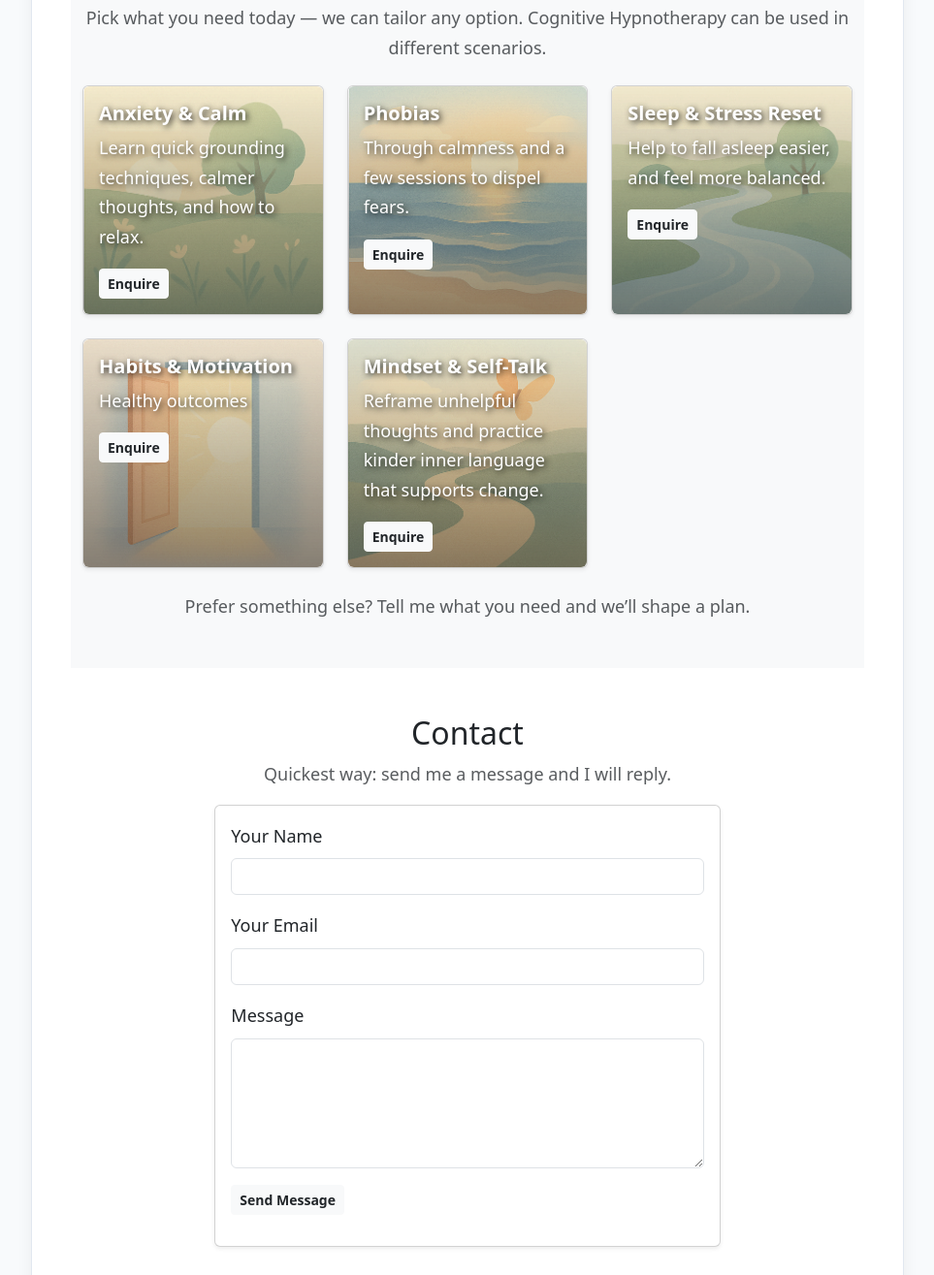
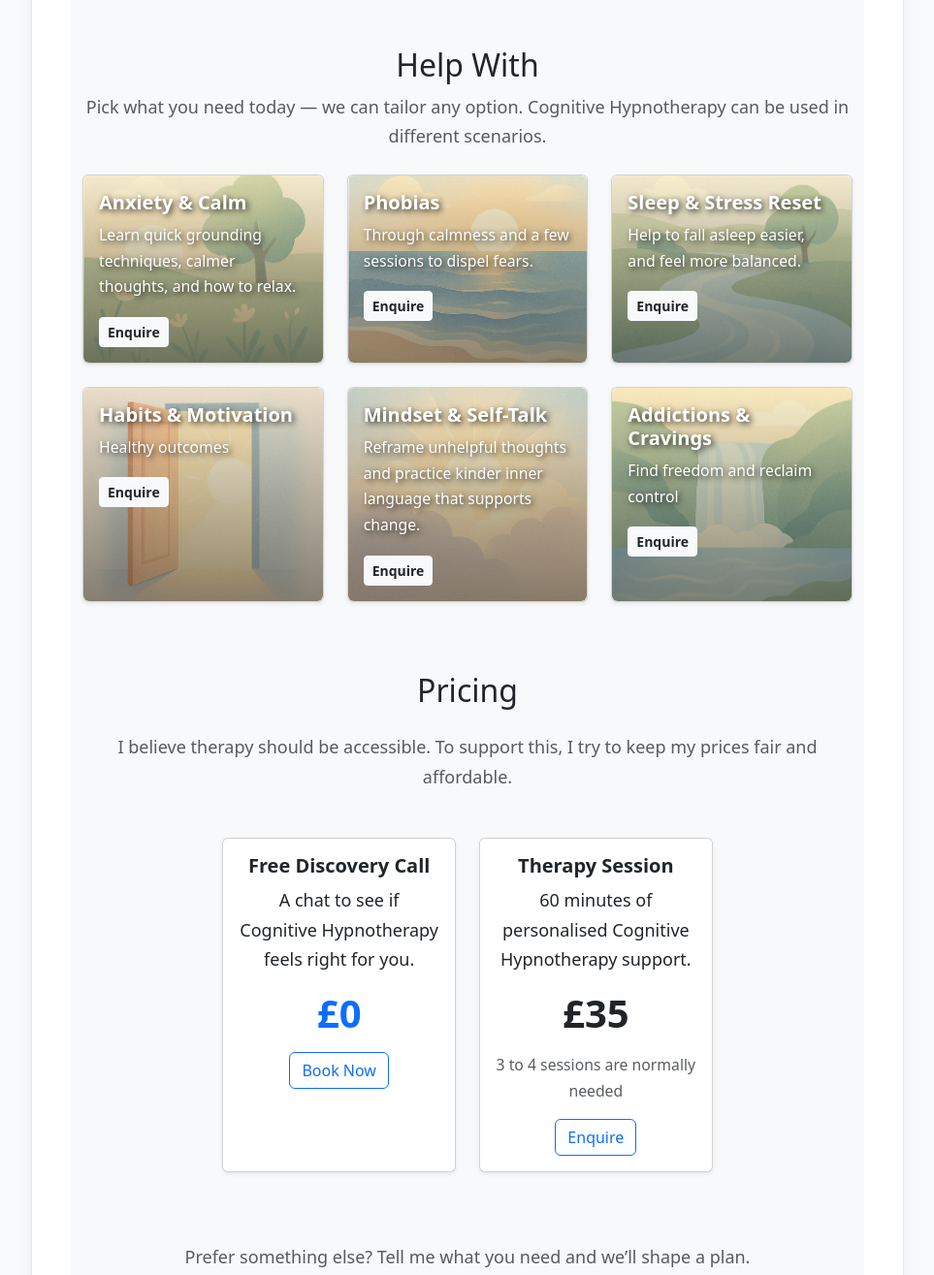
Before and after one commit to TigerLily77/positive-possibilities, a plain HTML site: page index.html in a window 1280 px wide. Shown: the part 884-2199 px from the top of the page at 97% size, without its empty margins (158-1121 px from the left). Drawn offline with nearby package versions, Linux system fonts and the light colour scheme.

Commit message:
New photos and updated files

```diff
--- a/index.html
+++ b/index.html
@@ -53,6 +53,10 @@
     .hero + #about {
   margin-top: -1rem; /* pulls About up closer to the divider */
 }
+.image-text {
+  font-size: 2rem;   /* try 1.5rem to 2rem instead of large default */
+  line-height: 1.3;  /* keeps it readable */
+}
   </style>
 </head>
 <body>
@@ -106,12 +110,13 @@
           <p>
             Welcome — I’m Nadia Bhim, and I work with people who want calm, clarity, and confidence.
             Together, with Hypnotherapy, I can help you to find simple ways to reduce stress, build helpful habits, and reconnect
-            with your strengths. I offer practical tools, warm accountability, and space to breathe.
+            with your strength with a pace that feels right for you.
+            Hypnotherapy is a gentle way of guiding you into deep relaxation, where your mind feels calmer and more focused. In this state, it becomes easier to let go of unhelpful patterns and open up to more positive, supportive thoughts..
           </p>
           <p>
             Whether you’re easing anxiety, preparing for a big change, or just want
             a steadier daily rhythm, we’ll keep it doable and kind.
-            I can offer support in person in Sutton, UK, or online.
+            I can offer support in person, or online.
           </p>
         </div>
       </div>
@@ -138,7 +143,7 @@
               <h5 class="card-title fw-bold" style="text-shadow: 2px 2px 6px rgba(0,0,0,0.8);">
               Anxiety & Calm
               </h5>
-              <p class="card-text" style="text-shadow: 2px 2px 6px rgba(0,0,0,0.8);">
+              <p class="card-text small" style="text-shadow: 2px 2px 6px rgba(0,0,0,0.8);">
               Learn quick grounding techniques, calmer thoughts, and how to relax.
               </p>
               <a href="#contact" class="btn btn-light btn-sm text-dark fw-bold">Enquire</a>
@@ -159,7 +164,7 @@
               <div class="card-body position-relative" style="z-index: 2;">
               <h5 class="card-title fw-bold" style="text-shadow: 2px 2px 6px rgba(0,0,0,0.8);">
                 Phobias</h5>
-                 <p class="card-text" style="text-shadow: 2px 2px 6px rgba(0,0,0,0.8);">Through calmness and a few sessions to dispel fears.</p>
+                 <p class="card-text small" style="text-shadow: 2px 2px 6px rgba(0,0,0,0.8);">Through calmness and a few sessions to dispel fears.</p>
                 <a href="#contact" class="btn btn-light btn-sm text-dark fw-bold">Enquire</a>
               </div>
             </div>
@@ -178,14 +183,14 @@
               <h5 class="card-title fw-bold" style="text-shadow: 2px 2px 6px rgba(0,0,0,0.8);">
                 Sleep & Stress Reset
               </h5>
-                  <p class="card-text" style="text-shadow: 2px 2px 6px rgba(0,0,0,0.8);">
+                  <p class="card-text small" style="text-shadow: 2px 2px 6px rgba(0,0,0,0.8);">
                     Help to fall asleep easier, and feel more balanced.
                   </p>
                 <a href="#contact" class="btn btn-light btn-sm text-dark fw-bold">Enquire</a>
               </div>
             </div>
           </div>
-  <div class="col-md-6 col-lg-4">
+           <div class="col-md-6 col-lg-4">
           <div class="card h-100 shadow-sm pp-card position-relative text-white">
               <div class="card-img-overlay" style="background: linear-gradient(rgba(0,0,0,0.3), rgba(0,0,0,0.6)),
                 url('./photos/DoorandSunshine.png') center/cover no-repeat;
@@ -198,21 +203,18 @@
               <h5 class="card-title fw-bold" style="text-shadow: 2px 2px 6px rgba(0,0,0,0.8);">
                 Habits & Motivation
               </h5>
-                <p class="card-text"  style="text-shadow: 2px 2px 6px rgba(0,0,0,0.8);">
+                <p class="card-text small"  style="text-shadow: 2px 2px 6px rgba(0,0,0,0.8);">
                   Healthy outcomes
                 </p>
                 <a href="#contact" class="btn btn-light btn-sm text-dark fw-bold">Enquire</a>
               </div>
             </div>
           </div>
-
-
-
-          <div class="col-md-6 col-lg-4">
+            <div class="col-md-6 col-lg-4">
             <div class="card h-100 shadow-sm pp-card position-relative text-white">
               <!-- Background image overlay -->
               <div class="card-img-overlay" style="background: linear-gradient(rgba(0,0,0,0.3), rgba(0,0,0,0.6)),
-                url('./photos/pathandbutterfly.png') center/cover no-repeat;
+                url('./photos/sunshine.png') center/cover no-repeat;
                  filter: brightness(1.4);
                 border-radius: inherit;
                 z-index: 0;">
@@ -223,13 +225,73 @@
                Mindset & Self-Talk
 
                 </h5>
-               <p class="card-text" style="text-shadow: 2px 2px 6px rgba(0,0,0,0.8);">
+               <p class="card-text small" style="text-shadow: 2px 2px 6px rgba(0,0,0,0.8);">
                   Reframe unhelpful thoughts and practice kinder inner language that supports change.</p>
                 <a href="#contact" class="btn btn-light btn-sm text-dark fw-bold">Enquire</a>
               </div>
             </div>
           </div>
+            <div class="col-md-6 col-lg-4">
+            <div class="card h-100 shadow-sm pp-card position-relative text-white">
+              <!-- Background image overlay -->
+              <div class="card-img-overlay" style="background: linear-gradient(rgba(0,0,0,0.3), rgba(0,0,0,0.6)),
+                url('./photos/Waterfall.png') center/cover no-repeat;
+                 filter: brightness(1.4);
+                border-radius: inherit;
+                z-index: 0;">
+              </div>
+              <!-- Text content on top -->
+              <div class="card-body position-relative" style="z-index: 2;">
+              <h5 class="card-title fw-bold" style="text-shadow: 2px 2px 6px rgba(0,0,0,0.8);">
+               Addictions & Cravings
+
+                </h5>
+               <p class="card-text small" style="text-shadow: 2px 2px 6px rgba(0,0,0,0.8);">
+                 Find freedom and reclaim control</p>
+                <a href="#contact" class="btn btn-light btn-sm text-dark fw-bold">Enquire</a>
+              </div>
+            </div>
+          </div>
+          <!-- Pricing -->
+<section id="pricing" class="py-5 bg-light">
+  <div class="container">
+    <h2 class="text-center mb-4">Pricing</h2>
+    <p class="text-center text-muted mb-5">
+      I believe therapy should be accessible. To support this, I try to keep my prices fair
+      and affordable.
+    </p>
+
+    <div class="row g-4 justify-content-center">
+
+      <!-- Free Discovery Call -->
+      <div class="col-md-6 col-lg-4">
+        <div class="card h-100 shadow-sm ">
+          <div class="card-body text-center">
+            <h5 class="card-title fw-bold">Free Discovery Call</h5>
+            <p class="card-text">A chat to see if Cognitive Hypnotherapy feels right for you.</p>
+            <p class="display-6 fw-bold text-primary">£0</p>
+            <a href="#contact" class="btn btn-outline-primary">Book Now</a>
+          </div>
         </div>
+      </div>
+
+      <!-- Standard Session -->
+      <div class="col-md-6 col-lg-4">
+        <div class="card h-100 shadow-sm">
+          <div class="card-body text-center">
+            <h5 class="card-title fw-bold">Therapy Session</h5>
+            <p class="card-text">60 minutes of personalised Cognitive Hypnotherapy support.</p>
+            <p class="display-6 fw-bold text-dark">£35</p>
+            <p class="text-muted small">3 to 4 sessions are normally needed</p>
+            <a href="#contact" class="btn btn-outline-primary">Enquire</a>
+          </div>
+        </div>
+      </div>
+
+
+  </div>
+</section>
+
         <p class="text-center text-muted mt-4 mb-0">
           Prefer something else? Tell me what you need and we’ll shape a plan.
         </p>
@@ -265,7 +327,7 @@
             <!-- Optional subject line -->
             <input type="hidden" name="_subject" value="New Contact Form Submission from Positive Possibilities">
 
-            <button type="submit" id="submit-btn" class="btn btn-light btn-sm text-dark fw-bold">
+            <button type="submit" id="submit-btn" class="btn btn-light btn-sm text-dark fw-bold text-align middle">
               <span id="btn-text">Send Message</span>
               <span id="btn-spinner" class="spinner-border spinner-border-sm ms-2 d-none" role="status" aria-hidden="true"></span>
             </button>
```
Also changed, not shown: About.html (+14 -2 lines), photos/Waterfall.png (added), photos/sunshine.png (added).
